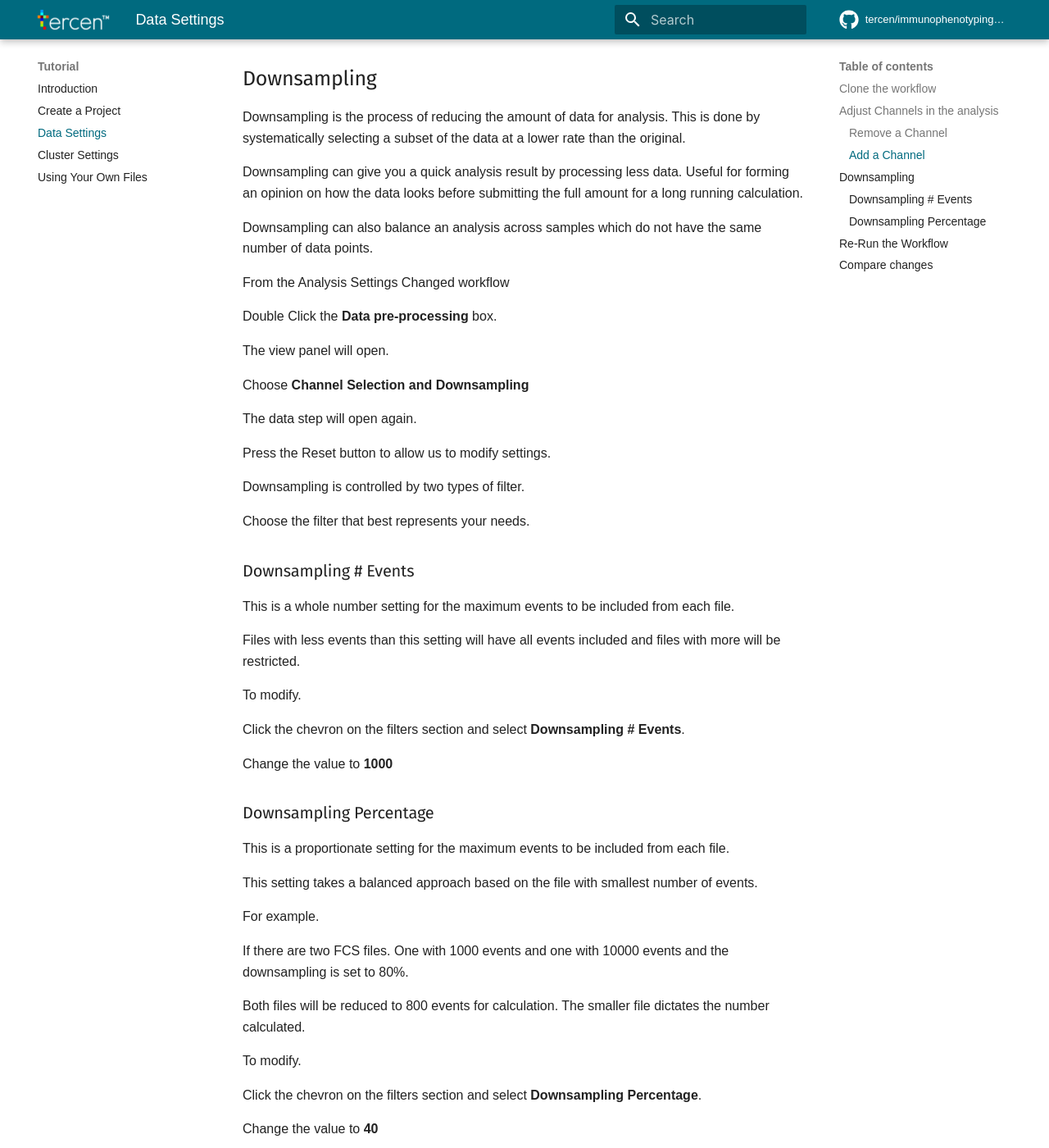
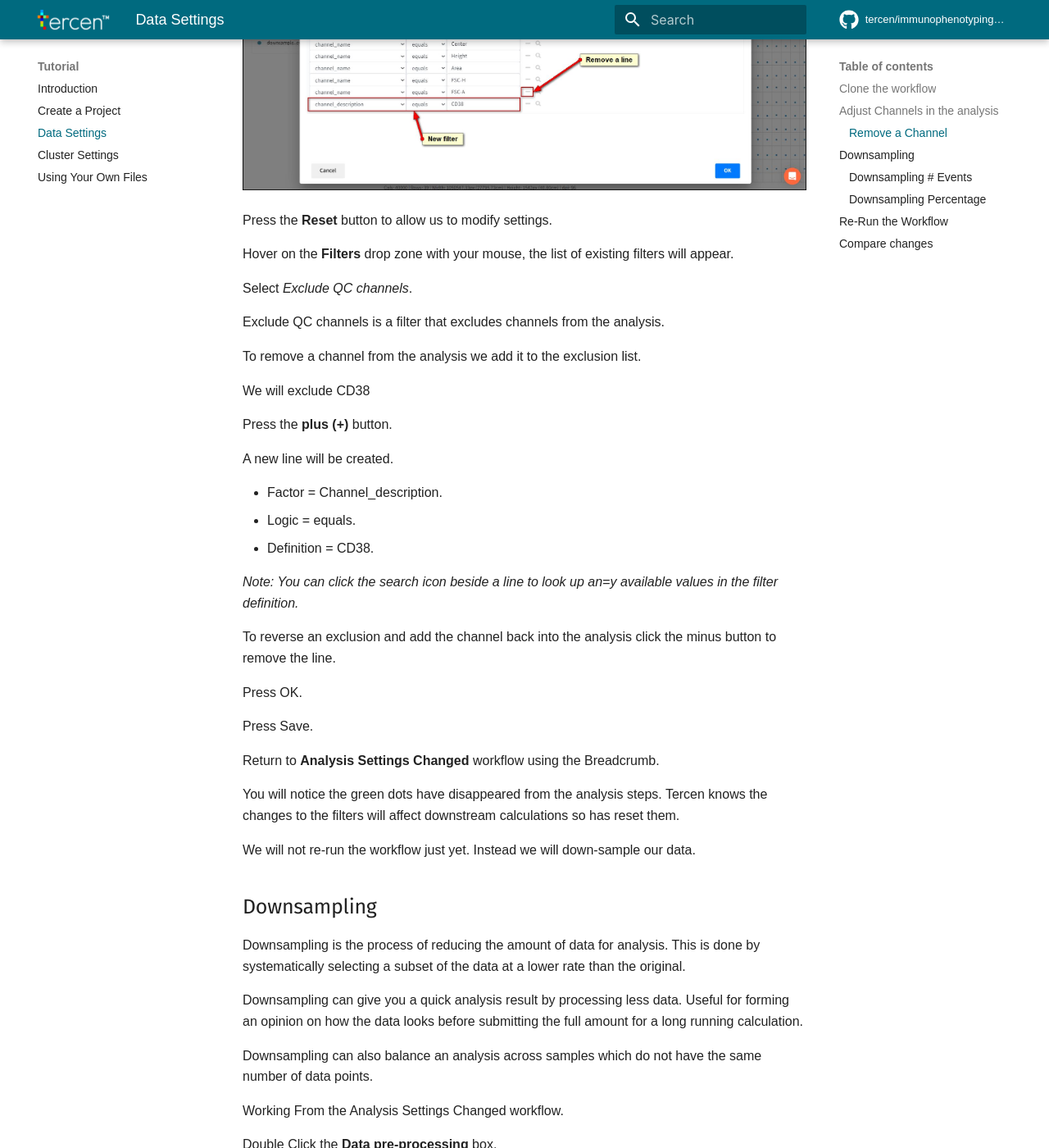
Before and after one commit to tercen/immunophenotyping_guide, an MkDocs documentation site: the page built from docs/2_Adjust_Settings.md, in a window 1280 px wide and 1400 px high, scrolled down 2219 px. Shown: the whole window at 82% size. Built offline with MkDocs 1.6.1 and Material for MkDocs 9.7.7, drawn with Linux system fonts in a browser that asks for light colours; some web fonts are replaced; comment, search, counter and statistics services are not loaded; the version menu is left out; some of the changed text lies outside the part shown.

Commit message:
10 March Update

```diff
--- a/docs/2_Adjust_Settings.md
+++ b/docs/2_Adjust_Settings.md
@@ -44,33 +46,41 @@ A data step will open.
 
 ### Remove a Channel
 
-Press the Reset button to allow us to modify settings.
+![Screenshot](images/2_filter_channels.jpg)
 
-Click the chevron on the filters section and select Exclude QC channels.
+Press the **Reset** button to allow us to modify settings.
 
-This filter is a list of all channels currently excluded from the analysis.
+Hover on the **Filters** drop zone with your mouse, the list of existing filters will appear.
 
-To Remove a channel from the analysis we add it to the exclusion list.
+Select *Exclude QC channels*.
 
-Press the plus button.
+Exclude QC channels is a filter that excludes channels from the analysis.
+
+To remove a channel from the analysis we add it to the exclusion list.
+
+We will exclude CD38
+
+Press the **plus (+)** button.
 
 A new line will be created.
 
-Change the *NaN* value to **CD38**
+- Factor = Channel_description.
+- Logic = equals.
+- Definition = CD38.
 
-### Add a Channel
+*Note: You can click the search icon beside a line to look up an=y available values in the filter definition.*
 
-To add an excluded channel into our analysis remove it from this list.
-
-For the **FSC-A** line.
-
-Press the minus button.
+To reverse an exclusion and add the channel back into the analysis click the minus button to remove the line.
 
 Press OK.
 
 Press Save.
 
 Return to **Analysis Settings Changed** workflow using the Breadcrumb.
+
+You will notice the green dots have disappeared from the analysis steps. Tercen knows the changes to the filters will affect downstream calculations so has reset them.
+
+We will not re-run the workflow just yet. Instead we will down-sample our data.
 
 ## Downsampling
 
@@ -80,7 +90,7 @@ Downsampling can give you a quick analysis result by processing less data. Usefu
 
 Downsampling can also balance an analysis across samples which do not have the same number of data points.
 
-From the Analysis Settings Changed workflow
+Working From the Analysis Settings Changed workflow.
 
 Double Click the **Data pre-processing** box.
 
@@ -90,23 +100,29 @@ Choose **Channel Selection and Downsampling**
 
 The data step will open again.
 
+*Note: The data step should be already reset from our last exercise but press the reset button if it is visible.*
+
 Press the Reset button to allow us to modify settings.
 
 Downsampling is controlled by two types of filter.
 
-Choose the filter that best represents your needs.
+One reduces based on events and the other based on percentage.
+
+Normally only one of these needs to be adjusted. Choose the filter that best represents your needs.
 
 ### Downsampling # Events
 
 This is a whole number setting for the maximum events to be included from each file.
 
-Files with less events than this setting will have all events included and files with more will be restricted.
+Files with less events than the setting will have all events included and files with more will be restricted.
 
 To modify.
 
 Click the chevron on the filters section and select **Downsampling # Events**.
 
-Change the value to **1000**
+Change the value to **5000**
+
+![Screenshot](images/2_downsampling_events.jpg)
 
 ### Downsampling Percentage
 
@@ -138,6 +156,8 @@ Press **Run All**
 
 ## Compare changes
 
+Press Save on the workflow
+
 Using the tabs on your browser open the report window in both workflows.
 
 Compare **Channel names and descriptions** and **Event Count (filtered data)**.
```
Also changed, not shown: other parts of docs/2_Adjust_Settings.md (+4 -0 lines), docs/images/2_downsampling_events.jpg (added), docs/images/2_downsampling_percentage.jpg (added), docs/images/2_filter_channels.jpg (added), docs/images/2_select_view.jpg (added), docs/images/4_make_annotation.jpg (added).
